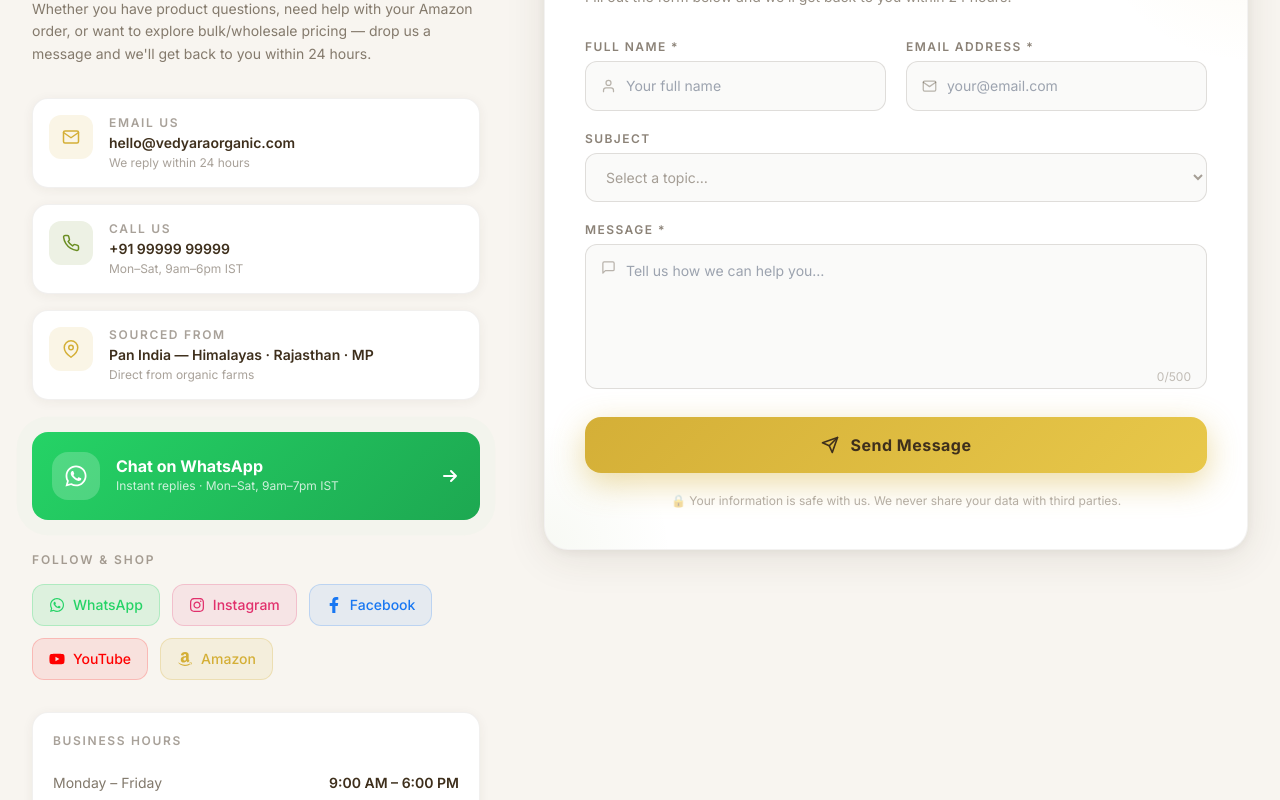
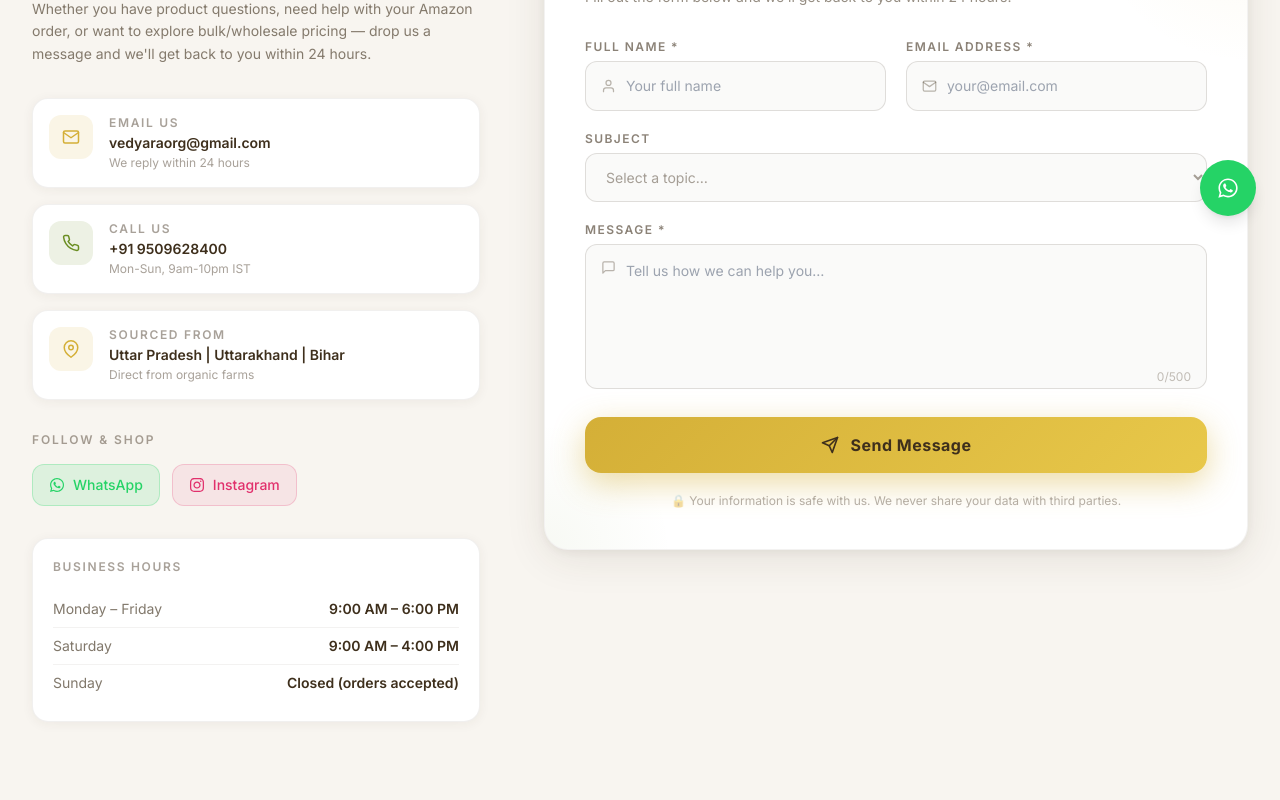
Before and after one commit to itsaman123/Vedyara-Organic, a React (Vite) app: page /contact in a window 1280 px wide. Shown: the part 560-1360 px from the top of the page. Built offline with nearby package versions, Linux system fonts and the light colour scheme; a web font is replaced by a local one.

Commit message:
static form added

```diff
--- a/src/App.tsx
+++ b/src/App.tsx
@@ -10,7 +10,6 @@ import Navbar from "./components/Navbar";
 import Footer from "./components/Footer";
 import Loader from "./components/Loader";
 import FloatingLeaves from "./components/FloatingLeaves";
-import ScrollToTop from "./components/ScrollToTop";
 import Home from "./pages/Home";
 import Products from "./pages/Products";
 import About from "./pages/About";
@@ -234,8 +233,7 @@ export default function App() {
         <Footer />
       </div>
 
-      {/* ── Scroll to top button ── */}
-      <ScrollToTop />
+      {/* ── (removed) Scroll to top button replaced by page restore only ── */}
     </Router>
   );
 }
--- a/src/components/Footer.tsx
+++ b/src/components/Footer.tsx
@@ -41,21 +41,21 @@ const socialLinks = [
     label: "Instagram",
     color: "hover:text-pink-400",
   },
-  {
-    icon: FaFacebookF,
-    href: "https://facebook.com",
-    label: "Facebook",
-    color: "hover:text-blue-400",
-  },
-  {
-    icon: FaYoutube,
-    href: "https://youtube.com",
-    label: "YouTube",
-    color: "hover:text-red-400",
-  },
+  // {
+  //   icon: FaFacebookF,
+  //   href: "https://facebook.com",
+  //   label: "Facebook",
+  //   color: "hover:text-blue-400",
+  // },
+  // {
+  //   icon: FaYoutube,
+  //   href: "https://youtube.com",
+  //   label: "YouTube",
+  //   color: "hover:text-red-400",
+  // },
   {
     icon: FaWhatsapp,
-    href: "https://wa.me/919999999999",
+    href: "https://wa.me/919509628400",
     label: "WhatsApp",
     color: "hover:text-green-400",
   },
@@ -385,7 +385,7 @@ export default function Footer() {
 
             <div className="space-y-4 mb-7">
               <a
-                href="mailto:hello@vedyaraorganic.com"
+                href="mailto:vedyaraorg@gmail.comvedyaraorganic.com"
                 className="flex items-start gap-3 group"
               >
                 <div
@@ -405,13 +405,13 @@ export default function Footer() {
                     className="text-sm transition-colors duration-300 group-hover:text-yellow-300"
                     style={{ color: "rgba(248,245,240,0.6)" }}
                   >
-                    hello@vedyaraorganic.com
+                    vedyaraorg@gmail.comvedyaraorganic.com
                   </span>
                 </div>
               </a>
 
               <a
-                href="tel:+919999999999"
+                href="tel:+919509628400"
                 className="flex items-start gap-3 group"
               >
                 <div
@@ -431,7 +431,7 @@ export default function Footer() {
                     className="text-sm transition-colors duration-300 group-hover:text-yellow-300"
                     style={{ color: "rgba(248,245,240,0.6)" }}
                   >
-                    +91 99999 99999
+                    +91 9509628400
                   </span>
                 </div>
               </a>
@@ -454,15 +454,15 @@ export default function Footer() {
                     className="text-sm"
                     style={{ color: "rgba(248,245,240,0.6)" }}
                   >
-                    Himalayas · Rajasthan · MP · South India
+                    Uttar Pradesh | Uttarakhand | Bihar
                   </span>
                 </div>
               </div>
             </div>
 
             {/* WhatsApp CTA */}
-            <a
-              href="https://wa.me/919999999999?text=Hi%20Vedyara%20Organic!%20I%20want%20to%20know%20more%20about%20your%20products."
+            {/* <a
+              href="https://wa.me/919509628400?text=Hi%20Vedyara%20Organic!%20I%20want%20to%20know%20more%20about%20your%20products."
               target="_blank"
               rel="noopener noreferrer"
               className="flex items-center gap-3 px-5 py-3.5 rounded-2xl font-semibold text-sm transition-all duration-300 hover:-translate-y-1"
@@ -479,7 +479,7 @@ export default function Footer() {
                   Quick response guaranteed
                 </span>
               </div>
-            </a>
+            </a> */}
           </motion.div>
         </div>
       </motion.div>
--- a/src/pages/Contact.tsx
+++ b/src/pages/Contact.tsx
@@ -61,23 +61,23 @@ const contactItems = [
   {
     icon: FiMail,
     label: "Email Us",
-    value: "hello@vedyaraorganic.com",
-    href: "mailto:hello@vedyaraorganic.com",
+    value: "vedyaraorg@gmail.com",
+    href: "mailto:vedyaraorg@gmail.com",
     desc: "We reply within 24 hours",
     color: "#D4AF37",
   },
   {
     icon: FiPhone,
     label: "Call Us",
-    value: "+91 99999 99999",
-    href: "tel:+919999999999",
-    desc: "Mon–Sat, 9am–6pm IST",
+    value: "+91 9509628400",
+    href: "tel:+91 9509628400",
+    desc: "Mon-Sun, 9am-10pm IST",
     color: "#6B8E23",
   },
   {
     icon: FiMapPin,
     label: "Sourced From",
-    value: "Pan India — Himalayas · Rajasthan · MP",
+    value: "Uttar Pradesh | Uttarakhand | Bihar",
     href: null,
     desc: "Direct from organic farms",
     color: "#D4AF37",
@@ -88,7 +88,7 @@ const socialLinks = [
   {
     icon: FaWhatsapp,
     label: "WhatsApp",
-    href: "https://wa.me/919999999999?text=Hi%20Vedyara%20Organic!",
+    href: "https://wa.me/919509628400?text=Hi%20Vedyara%20Organic!",
     color: "#25D366",
     bg: "rgba(37,211,102,0.12)",
     border: "rgba(37,211,102,0.25)",
@@ -96,41 +96,41 @@ const socialLinks = [
   {
     icon: FaInstagram,
     label: "Instagram",
-    href: "https://instagram.com",
+    href: "https://www.instagram.com/vedyara.organic",
     color: "#E1306C",
     bg: "rgba(225,48,108,0.08)",
     border: "rgba(225,48,108,0.2)",
   },
-  {
-    icon: FaFacebookF,
-    label: "Facebook",
-    href: "https://facebook.com",
-    color: "#1877F2",
-    bg: "rgba(24,119,242,0.08)",
-    border: "rgba(24,119,242,0.2)",
-  },
-  {
-    icon: FaYoutube,
-    label: "YouTube",
-    href: "https://youtube.com",
-    color: "#FF0000",
-    bg: "rgba(255,0,0,0.08)",
-    border: "rgba(255,0,0,0.18)",
-  },
-  {
-    icon: FaAmazon,
-    label: "Amazon",
-    href: "https://www.amazon.in",
-    color: "#D4AF37",
-    bg: "rgba(212,175,55,0.1)",
-    border: "rgba(212,175,55,0.25)",
-  },
+  // {
+  //   icon: FaFacebookF,
+  //   label: "Facebook",
+  //   href: "https://facebook.com",
+  //   color: "#1877F2",
+  //   bg: "rgba(24,119,242,0.08)",
+  //   border: "rgba(24,119,242,0.2)",
+  // },
+  // {
+  //   icon: FaYoutube,
+  //   label: "YouTube",
+  //   href: "https://youtube.com",
+  //   color: "#FF0000",
+  //   bg: "rgba(255,0,0,0.08)",
+  //   border: "rgba(255,0,0,0.18)",
+  // },
+  // {
+  //   icon: FaAmazon,
+  //   label: "Amazon",
+  //   href: "https://www.amazon.in",
+  //   color: "#D4AF37",
+  //   bg: "rgba(212,175,55,0.1)",
+  //   border: "rgba(212,175,55,0.25)",
+  // },
 ];
 
 const faqs = [
   {
     q: "Where are your products sourced from?",
-    a: "All our products are sourced directly from certified organic farms across India — including the Himalayas, Rajasthan, Madhya Pradesh, and South India.",
+    a: "All our products are sourced directly from certified organic farms across India — including the Uttar Pradesh, Uttarakhand and Bihar.",
   },
   {
     q: "Where can I buy Vedyara Organic products?",
@@ -159,6 +159,7 @@ export default function Contact() {
   const [errors, setErrors] = useState<Record<string, string>>({});
   const [isSubmitting, setIsSubmitting] = useState(false);
   const [isSubmitted, setIsSubmitted] = useState(false);
+  const [submitError, setSubmitError] = useState("");
   const [openFaq, setOpenFaq] = useState<number | null>(null);
 
   const validate = () => {
@@ -193,10 +194,33 @@ export default function Contact() {
       return;
     }
     setIsSubmitting(true);
-    // Simulate API call
-    await new Promise((resolve) => setTimeout(resolve, 1800));
-    setIsSubmitting(false);
-    setIsSubmitted(true);
+    setSubmitError("");
+
+    try {
+      const res = await fetch("https://api.staticforms.dev/submit", {
+        method: "POST",
+        headers: { "Content-Type": "application/json" },
+        body: JSON.stringify({
+          apiKey: "sf_1523fb872fc7b7a279b5bba5",
+          name: formData.name,
+          email: formData.email,
+          subject: formData.subject,
+          message: formData.message,
+        }),
+      });
+
+      const data = await res.json();
+      if (res.ok && data.success !== false) {
+        setIsSubmitted(true);
+        setFormData({ name: "", email: "", subject: "", message: "" });
+      } else {
+        throw new Error(data.message || "Submission failed");
+      }
+    } catch (err: any) {
+      setSubmitError(err?.message || "Submission failed. Please try again.");
+    } finally {
+      setIsSubmitting(false);
+    }
   };
 
   const resetForm = () => {
@@ -492,9 +516,9 @@ export default function Contact() {
             </div>
 
             {/* WhatsApp CTA — prominent */}
-            <motion.div variants={fadeUp} custom={0.3}>
+            {/* <motion.div variants={fadeUp} custom={0.3}>
               <a
-                href="https://wa.me/919999999999?text=Hi%20Vedyara%20Organic!%20I%20have%20a%20question%20about%20your%20products."
+                href="https://wa.me/919509628400?text=Hi%20Vedyara%20Organic!%20I%20have%20a%20question%20about%20your%20products."
                 target="_blank"
                 rel="noopener noreferrer"
                 className="flex items-center gap-4 p-5 rounded-2xl transition-all duration-300 hover:-translate-y-1 group"
@@ -542,7 +566,7 @@ export default function Contact() {
                   </motion.div>
                 </div>
               </a>
-            </motion.div>
+            </motion.div> */}
 
             {/* Social media links */}
             <motion.div variants={fadeUp} custom={0.4}>
@@ -990,6 +1014,16 @@ export default function Contact() {
                         )}
                       </motion.button>
 
+                      {/* Submission error */}
+                      {submitError && (
+                        <p
+                          className="text-xs text-center mt-2"
+                          style={{ color: "#e74c3c" }}
+                        >
+                          {submitError}
+                        </p>
+                      )}
+
                       {/* Privacy note */}
                       <p
                         className="text-xs text-center"
@@ -1098,7 +1132,7 @@ export default function Contact() {
                         Send Another
                       </button>
                       <a
-                        href="https://wa.me/919999999999"
+                        href="https://wa.me/919509628400"
                         target="_blank"
                         rel="noopener noreferrer"
                         className="flex-1 flex items-center justify-center gap-2 py-3.5 rounded-2xl font-semibold text-sm transition-all duration-300 hover:-translate-y-1"
@@ -1273,7 +1307,7 @@ export default function Contact() {
           </div>
 
           {/* Bottom CTA */}
-          <motion.div
+          {/* <motion.div
             initial={{ opacity: 0, y: 20 }}
             whileInView={{ opacity: 1, y: 0 }}
             viewport={{ once: true }}
@@ -1284,7 +1318,7 @@ export default function Contact() {
               Still have questions?
             </p>
             <a
-              href="https://wa.me/919999999999"
+              href="https://wa.me/919509628400"
               target="_blank"
               rel="noopener noreferrer"
               className="inline-flex items-center gap-2.5 px-7 py-3.5 rounded-full font-semibold text-sm transition-all duration-300 hover:-translate-y-1"
@@ -1297,9 +1331,20 @@ export default function Contact() {
               <FaWhatsapp size={18} />
               Chat With Us on WhatsApp
             </a>
-          </motion.div>
+          </motion.div> */}
         </div>
       </section>
+      {/* Floating WhatsApp quick action */}
+      <a
+        href="https://wa.me/919509628400?text=Hi%20Vedyara%20Organic!"
+        target="_blank"
+        rel="noopener noreferrer"
+        aria-label="Chat on WhatsApp"
+        className="fixed bottom-6 right-6 z-50 w-14 h-14 rounded-full flex items-center justify-center shadow-lg transition-transform transform hover:scale-105"
+        style={{ background: "#25D366", color: "white" }}
+      >
+        <FaWhatsapp size={22} />
+      </a>
     </div>
   );
 }
```
Lines whose indentation alone changed are shown as unchanged.
